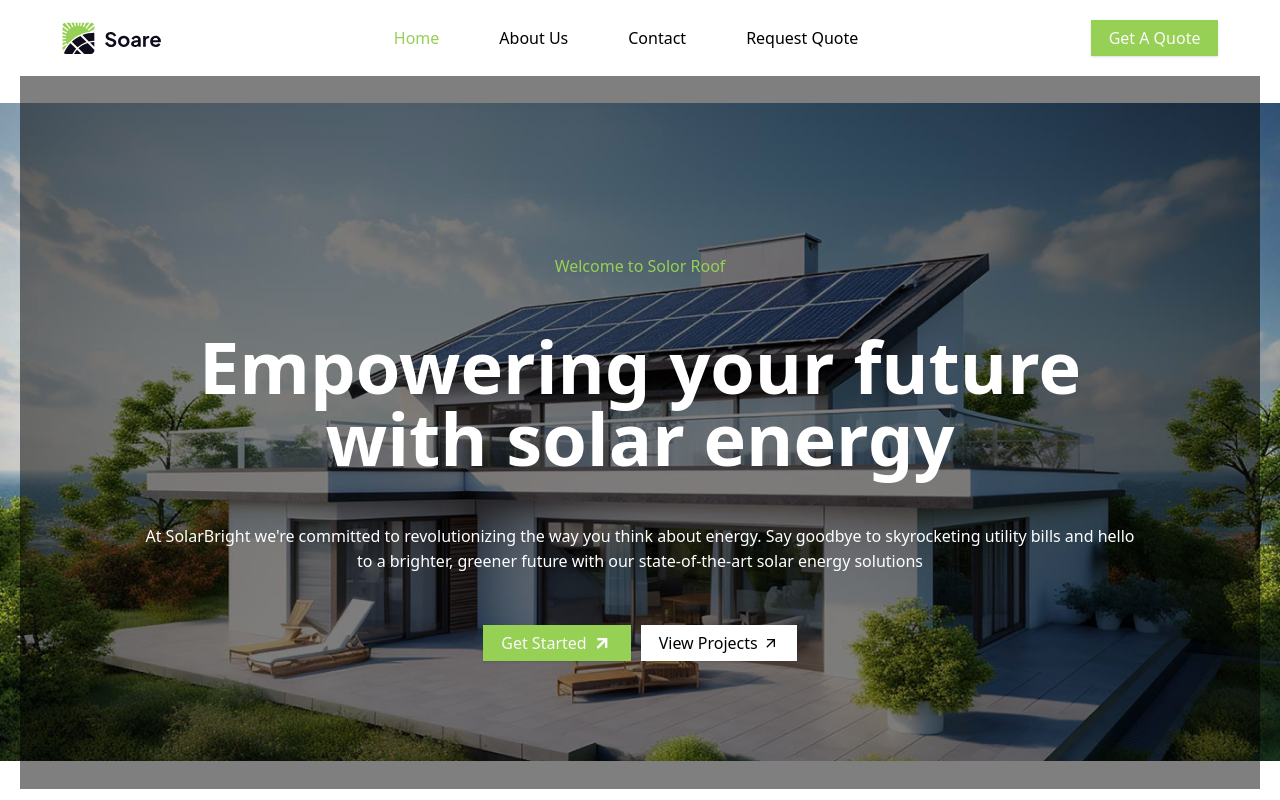
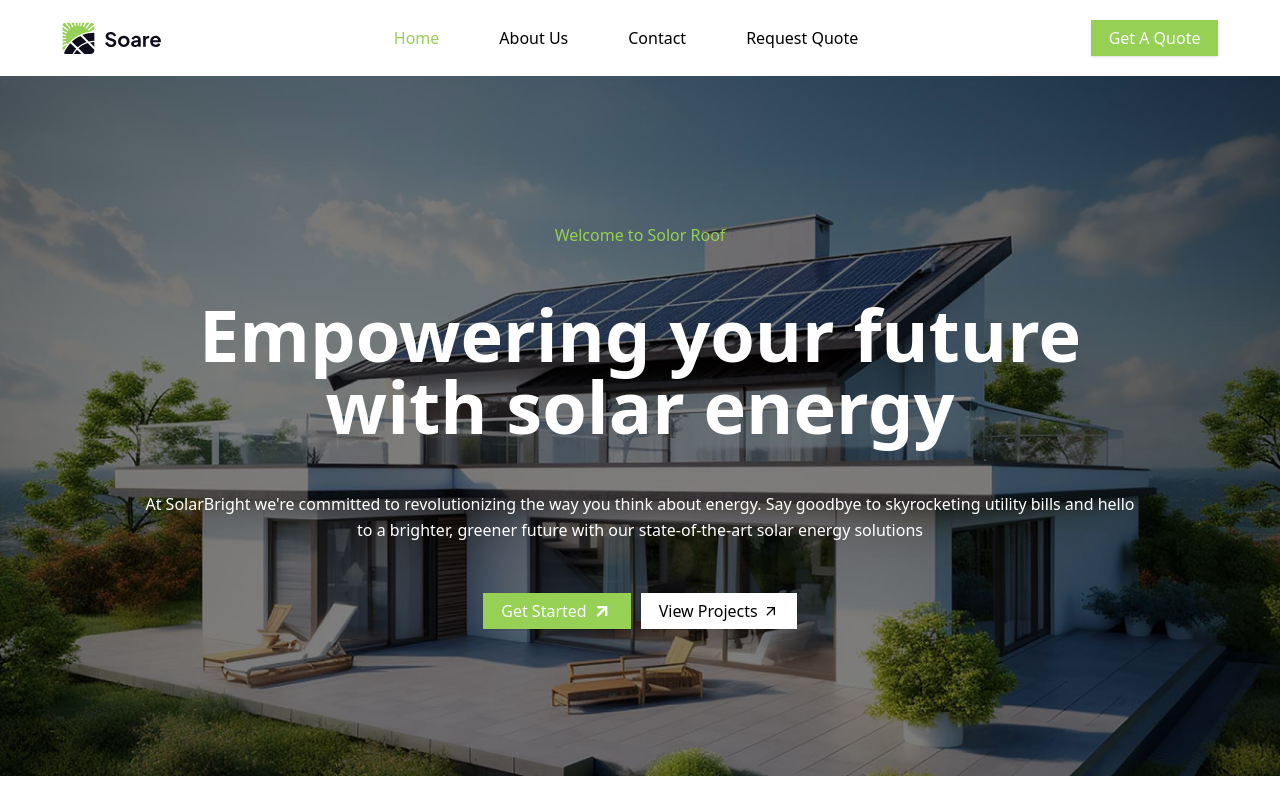
Before and after one commit to riadthedev/solar-website, a Next.js app: page / in a window 1280 px wide. Shown: the top 800 px of the page. Built offline with nearby package versions, Linux system fonts and the light colour scheme.

Commit message:
removed black div and added after pseudo element changed welcome bg to cover not contain

```diff
--- a/src/components/home/Welcome.tsx
+++ b/src/components/home/Welcome.tsx
@@ -1,3 +1,4 @@
+'use client'
 import React from 'react'
 import SectionWrapper from './SectionWrapper'
 import { Button } from '../ui/button'
@@ -5,9 +6,8 @@ import { MdArrowOutward } from 'react-icons/md'
 
 const Welcome = () => {
   return (
-    <SectionWrapper classname={`relative bg-[url('/assets/images/welcome-bg.png')] bg-no-repeat bg-contain bg-center min-h-[70rem] flex items-center justify-center`} data-aos='zoom-in-up'>
-        <div className="absolute inset-0 bg-black opacity-50 mx-[2rem]"></div>
-        <div className='relative flex flex-col justify-center items-center max-w-[100rem] gap-y-[5rem] '>
+    <SectionWrapper classname={`relative after:content-['*'] after:absolute after:inset-0 after:bg-black after:opacity-50 after:z-10 bg-[url('/assets/images/welcome-bg.png')] bg-no-repeat bg-cover bg-center min-h-[70rem] flex items-center justify-center`} data-aos='zoom-in-up'>
+        <div className='relative flex flex-col justify-center items-center max-w-[100rem] gap-y-[5rem] z-20'>
             <p className='text-primary text-[1.6rem] leading-[2.56rem]'>Welcome to Solor Roof</p>
             <h1 className='text-[7.2rem] font-semibold text-white text-center'>Empowering your future with solar energy</h1>
             <p className='text-white text-center leading-[2.56rem]'>At SolarBright we're committed to revolutionizing the way you think about energy. Say goodbye to skyrocketing utility bills and hello to a brighter, greener future with our state-of-the-art solar energy solutions</p>
```
